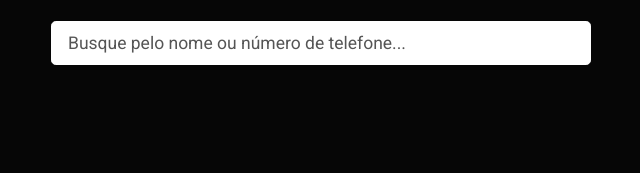
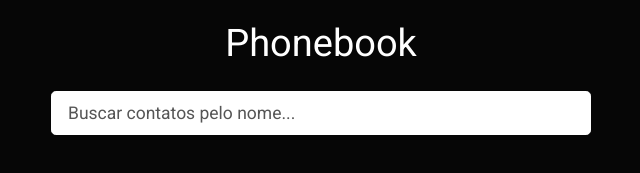
Before and after one commit to junniiorferreira/Desafio-Dt3-Sports, a website: page static/index.html in a window 1280 px wide. Shown: the part 129-302 px from the top of the page, without its empty margins (319-959 px from the left). Drawn offline with Linux system fonts and the light colour scheme.

Commit message:
Correção do placeholder no front

```diff
--- a/static/css/style.css
+++ b/static/css/style.css
@@ -12,3 +12,7 @@
     vertical-align: top;
     margin-left: 2vw;
 }
+
+.sub-title {
+    font-size: 38px;
+}
--- a/static/index.html
+++ b/static/index.html
@@ -11,12 +11,14 @@
 <body>
     <div class="container mt-5">
         <div class="row">
+            <div id="server"></div>
             <div class="col-md-6 m-auto">
                 <h3 class="text-center mb-4">
                     <img src="img/logo.jpg" alt="Agenda Dt3 Sports" width="150">
+                    <p class="sub-title mt-4">Phonebook</p>
                 </h3>
                 <div class="form-group">
-                    <input type="text"  id="search" class="form-control form-control-lg" placeholder="Busque pelo nome ou número de telefone...">
+                    <input type="text"  id="search" class="form-control form-control-lg" placeholder="Buscar contatos pelo nome...">
                 </div>
                 <div id="match-list"></div>
             </div>
```
